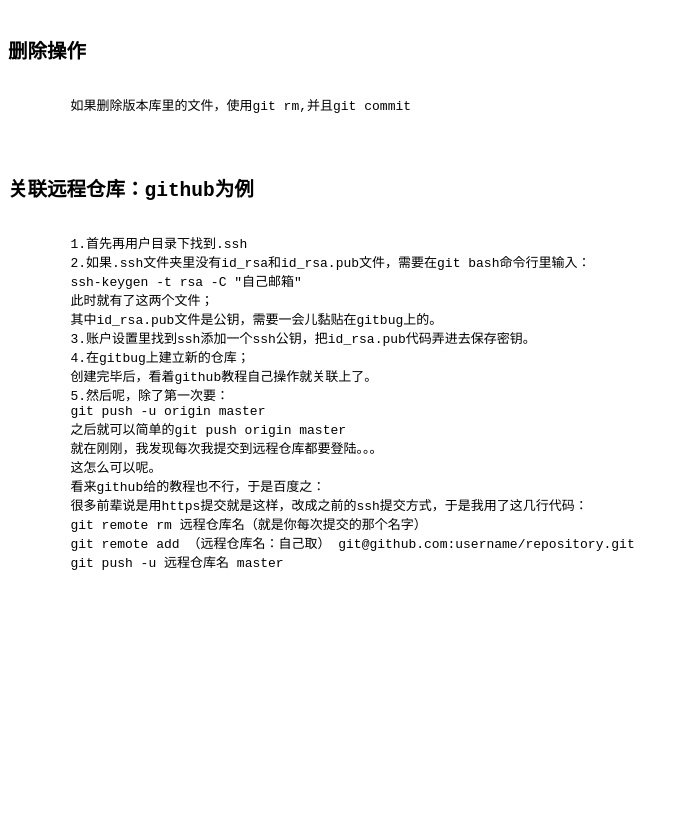
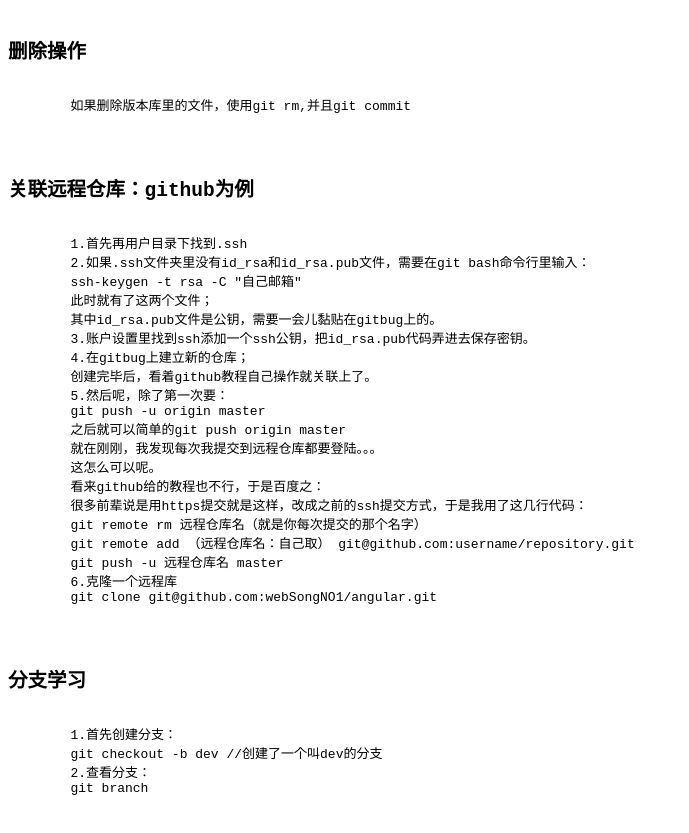
Before and after one commit to webSongNO1/git, a plain HTML site: page index.html in a window 1280 px wide. Shown: the part 1058-1891 px from the top of the page, without its empty margins (0-689 px from the left). Before the commit the page ends 1657 px from the top, so only its background shows below. Drawn offline with Linux system fonts and the light colour scheme.

Commit message:
首次在dev分支里提交

```diff
--- a/index.html
+++ b/index.html
@@ -80,6 +80,16 @@
         git remote rm 远程仓库名（就是你每次提交的那个名字）
         git remote add （远程仓库名：自己取） git@github.com:username/repository.git
         git push -u 远程仓库名 master
+        6.克隆一个远程库
+        git clone git@github.com:webSongNO1/angular.git
+    </pre>
+    <pre>
+        <h2>分支学习</h2>
+        1.首先创建分支：
+        git checkout -b dev //创建了一个叫dev的分支
+        2.查看分支：
+        git branch
+
     </pre>
 </body>
 </html>
```
